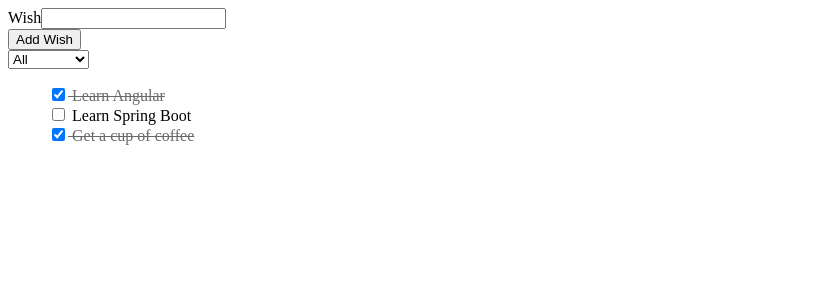
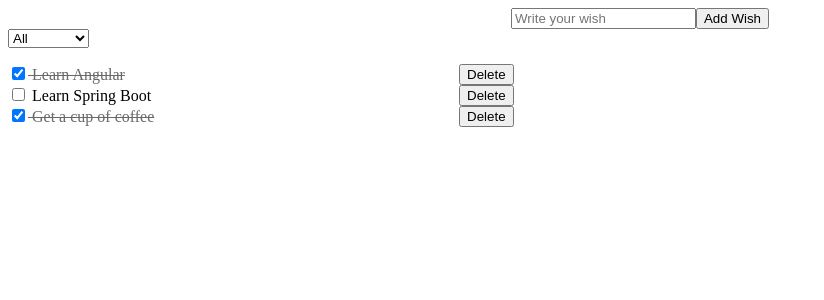
Before and after one commit to angelmotta/wishlist-ng, an Angular app: page / in a window 1280 px wide. Shown: the top 300 px of the page, without its empty margins (0-824 px from the left). Built offline with nearby package versions, Linux system fonts and the light colour scheme.

Commit message:
feat: adding styles - layout using flex

```diff
--- a/src/app/add-wish/add-wish.component.css
+++ b/src/app/add-wish/add-wish.component.css
@@ -0,0 +1,4 @@
+.wish-form {
+  display: flex;
+  justify-content: center;
+}
--- a/src/app/add-wish/add-wish.component.html
+++ b/src/app/add-wish/add-wish.component.html
@@ -1,10 +1,11 @@
-<form>
+<form class="wish-form">
   <div>
-    <label for="inputWish">Wish</label>
+    <label for="inputWish"></label>
     <input
       type="text"
       name="inputWish"
       id="inputWish"
+      placeholder="Write your wish"
       [(ngModel)]="newWishInput"
     />
   </div>
--- a/src/app/wish-element/wish-element.component.css
+++ b/src/app/wish-element/wish-element.component.css
@@ -5,3 +5,8 @@
 .fulfilled-color {
   color: dimgray;
 }
+
+.container-list-element {
+  display: flex;
+  justify-content: space-between;
+}
--- a/src/app/wish-element/wish-element.component.html
+++ b/src/app/wish-element/wish-element.component.html
@@ -1,4 +1,5 @@
-<li>
+<li class="container-list-element">
+  <div class="container-wish-elem">
     <label [ngClass]="cssClasses">
       <input
         type="checkbox"
@@ -7,4 +8,8 @@
       />
       {{ wishText }}
     </label>
+  </div>
+  <div class="container-del-wish">
+    <button>Delete</button>
+  </div>
 </li>
--- a/src/app/wish-list/wish-list.component.css
+++ b/src/app/wish-list/wish-list.component.css
@@ -1,3 +1,5 @@
 .wish-list {
   list-style: none;
+  width: 40%;
+  padding: 0;
 }
```
Also changed, not shown: src/app/services/EventServices.ts (added). Lines whose indentation alone changed are shown as unchanged.
